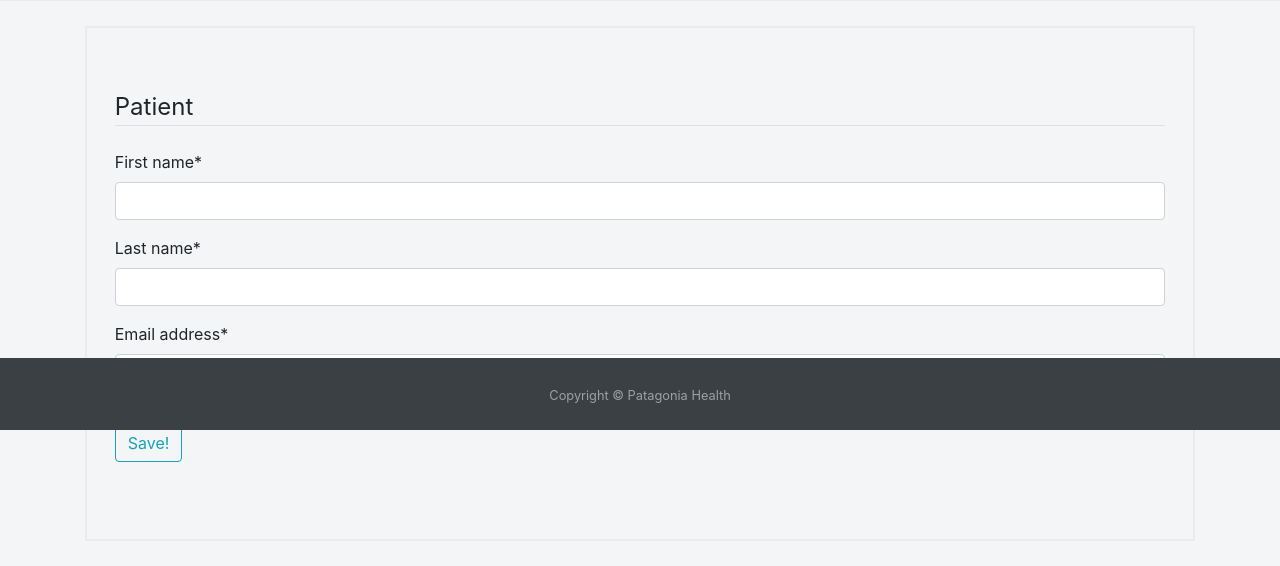
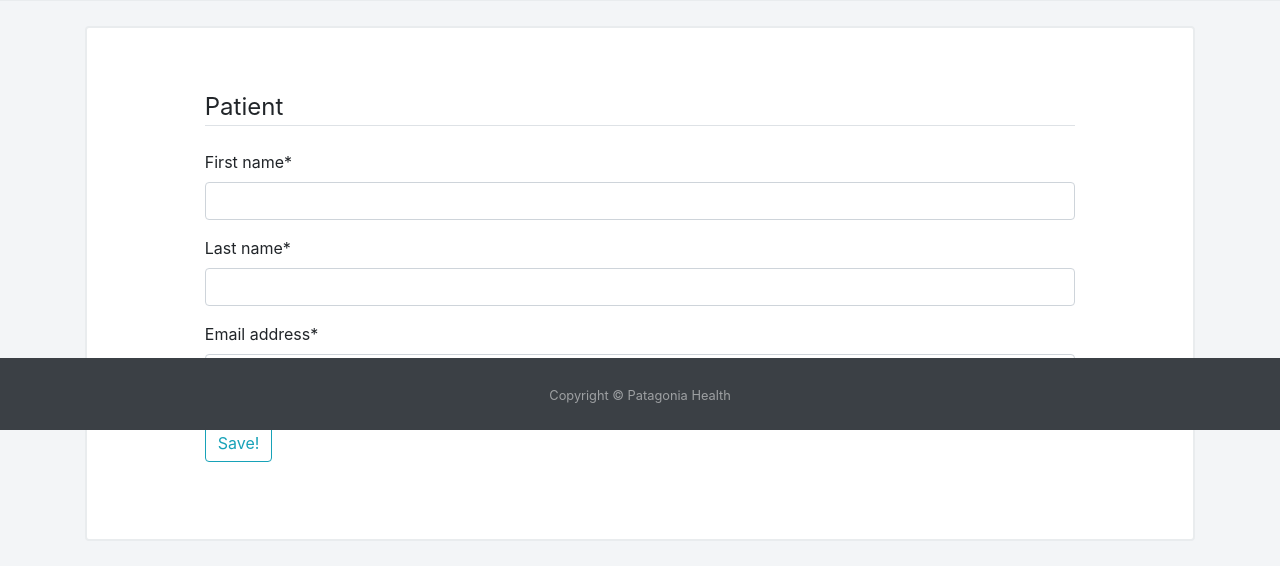
Before and after one commit to sppapalkar/patagonia, a Django app: page /patient/new/ in a window 1280 px wide. Shown: the part 370-936 px from the top of the page. Run offline with Django 3.2, Linux system fonts and the light colour scheme; the visitor is signed in with stand-in values (Sample User, id 1); some libraries are stand-ins or nearby versions.

Commit message:
Format patient form

```diff
--- a/patients/templates/patients/patient_form.html
+++ b/patients/templates/patients/patient_form.html
@@ -1,7 +1,10 @@
 {% extends "users/base.html" %}
 {% load crispy_forms_tags %}
 {% block content %}
-    <div class="content-section">
+    <div class="content-section card">
+        <div class="row">
+            <div class="col-1"></div>
+            <div class="col-10">
                 <form method="post">
                     {% csrf_token %}
                     <fieldset class="form-group">
@@ -13,4 +16,6 @@
                     </div>
                 </form>
             </div>
+        </div>
+    </div>
 {% endblock content %}
--- a/users/templates/users/base.html
+++ b/users/templates/users/base.html
@@ -41,7 +41,7 @@
                         <a class="nav-link" href="{% url 'patient-index' %}">All Patients</a>
                     </li>
                     <li class="nav-item">
-                        <a class="nav-link" href="{% url 'patient-create' %}">Create Patient</a>
+                        <a class="nav-link" href="{% url 'patient-create' %}">Add New Patient</a>
                     </li>
                     <li class="nav-item">
                         <a class="nav-link" href="{% url 'logout' %}">Logout</a>
```
Lines whose indentation alone changed are shown as unchanged.
